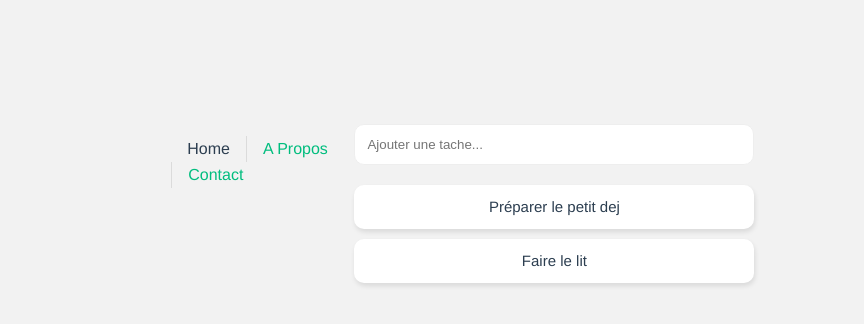
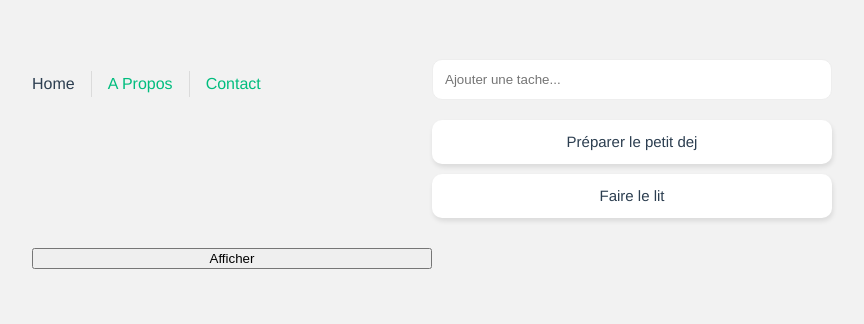
Before and after one commit to GregMarshall999/animations-transitions, a Vue app: page / in a window 1280 px wide. Shown: the part 246-570 px from the top of the page, without its empty margins (208-1072 px from the left). Built offline with nearby package versions, Linux system fonts and the light colour scheme.

Commit message:
transition exemple

```diff
--- a/src/components/Todos.vue
+++ b/src/components/Todos.vue
@@ -66,7 +66,7 @@ input {
 .todos {
     width: 400px;
     margin: 20px auto;
-    position: fixed;
+
 }
 
 .todos ul {
--- a/src/views/Home.vue
+++ b/src/views/Home.vue
@@ -3,12 +3,20 @@
 		<Toast v-if="showToast"/>
 		<Todos @bad-value="triggerToast" />
 	</div>
+
+	<Transition name="fade">
+		<div v-if="showP">Je suis une transition</div>
+	</Transition>
+
+	<button @click="showP = !showP">{{ showP ? 'Cacher' : 'Afficher' }}</button>
 </template>
 
 <script setup>
 import Toast from '@/components/Toast.vue';
 import Todos from '@/components/Todos.vue';
 import { ref } from 'vue';
+
+const showP = ref(false);
 
 const showToast = ref(false);
 const triggerToast = () => {
@@ -24,4 +32,12 @@ const triggerToast = () => {
 	justify-content: center;
 }
 
+.fade-enter-from, .fade-leave-to {
+	opacity: 0;
+}
+
+.fade-enter-active, .fade-leave-active {
+	transition: opacity 2s ease;
+}
+
 </style>
```
